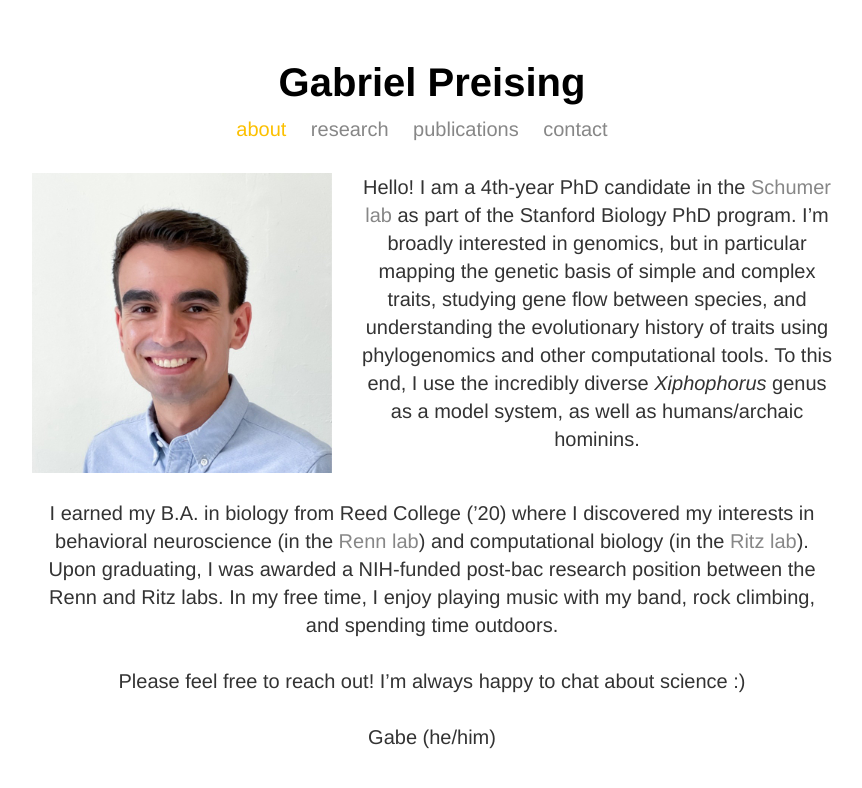
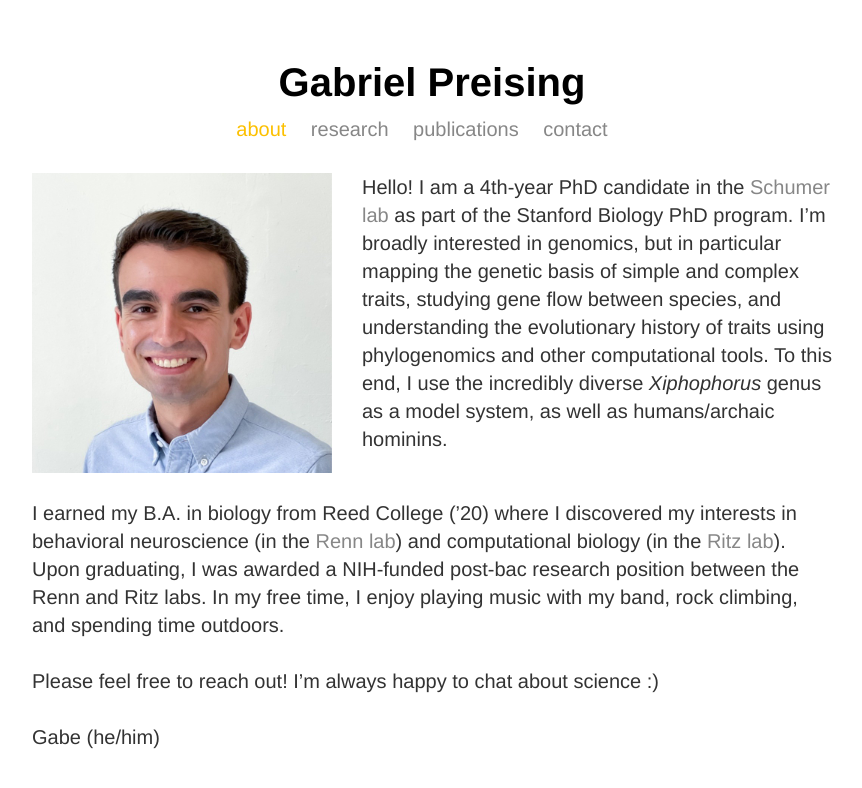
Before and after one commit to gpreising/gpreising.github.io, a Jekyll site: the page built from index.html, in a window 1280 px wide. Shown: the top 788 px of the page, without its empty margins (208-1070 px from the left). Built offline with Jekyll 4.4.1, drawn with Linux system fonts in a browser that asks for light colours.

```diff
--- a/css/main.css
+++ b/css/main.css
@@ -8,4 +8,4 @@
 a:hover, #about.active, #research.active, #publications.active, #contact.active { font-size: 20px; line-height: 1.4em; text-decoration: none; color: #FCC000; }
 
 h1 { text-align: center; font-size: 40px; font-family:'Helvetica Neue', 'Helvetica', 'Arial', 'Sans-Serif'; margin-bottom: 10px; overflow: visible !important; }
-p { text-align: center; font-size: 20px; line-height: 1.4em; font-family:'Helvetica Neue', 'Helvetica', 'Arial', 'Sans-Serif'; color: #333; margin-bottom: 10px; margin-top: 0px; overflow: visible !important; }
+p { font-size: 20px; line-height: 1.4em; font-family:'Helvetica Neue', 'Helvetica', 'Arial', 'Sans-Serif'; color: #333; margin-bottom: 10px; margin-top: 0px; overflow: visible !important; }
```
